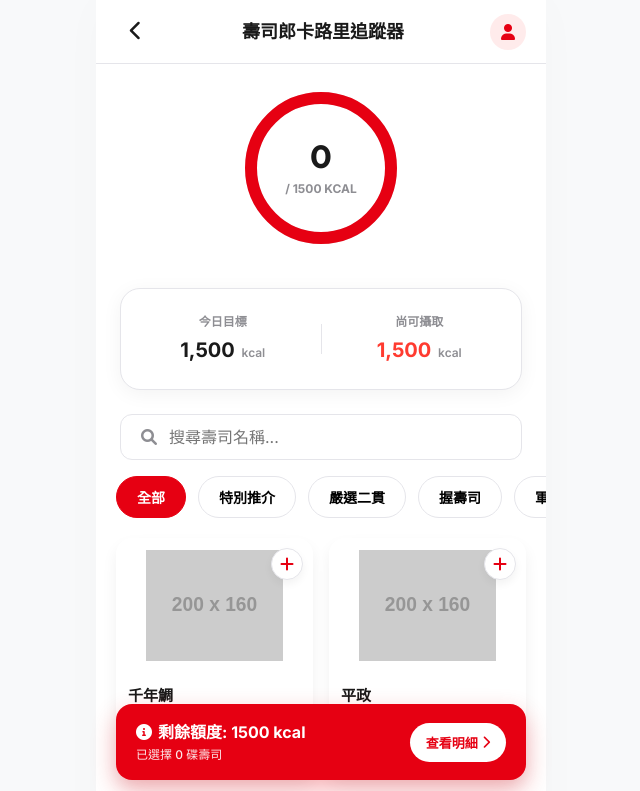
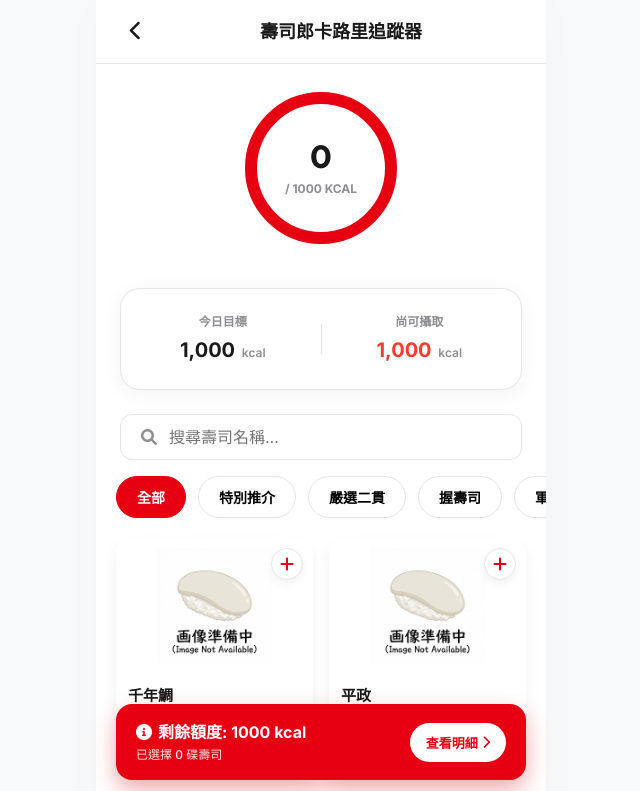
Before and after one commit to yhlauad/sushi-test, a plain HTML site: page index.html in a window 1280 px wide. Both pictures are taken after a click on the button "進入卡路里追蹤". Shown: the top 791 px of the page, without its empty margins (319-959 px from the left). Drawn offline with Linux system fonts and the light colour scheme; placeholder pictures from the web are drawn by us.

Commit message:
update placeholder image

```diff
--- a/index.html
+++ b/index.html
@@ -188,7 +188,6 @@
                 <button id="back-to-setup-from-cal" class="back-btn"><i class="fas fa-chevron-left"></i></button>
                 <h1>壽司郎卡路里追蹤器</h1>
                 <div class="header-actions">
-                    <button class="profile-btn"><i class="fas fa-user"></i></button>
                 </div>
             </header>
             <main>
@@ -202,7 +201,7 @@
                         </svg>
                         <div id="edit-goal-trigger" class="progress-content clickable">
                             <span id="total-calories">0</span>
-                            <span class="goal-label">/ <span id="goal-display">1500</span> KCAL</span>
+                            <span class="goal-label">/ <span id="goal-display">1000</span> KCAL</span>
                         </div>
                     </div>
                 </div>
@@ -210,13 +209,13 @@
                 <div class="calorie-summary-card">
                     <div id="goal-summary-item" class="summary-item clickable">
                         <span class="label">今日目標</span>
-                        <div class="value"><span id="summary-goal-display">1,500</span> <span class="unit">kcal</span>
+                        <div class="value"><span id="summary-goal-display">1,000</span> <span class="unit">kcal</span>
                         </div>
                     </div>
                     <div class="divider"></div>
                     <div class="summary-item highlight">
                         <span class="label">尚可攝取</span>
-                        <div class="value"><span id="remaining-calories">1,500</span> <span class="unit">kcal</span>
+                        <div class="value"><span id="remaining-calories">1,000</span> <span class="unit">kcal</span>
                         </div>
                     </div>
                 </div>
@@ -247,7 +246,7 @@
                 <div class="footer-info">
                     <div class="main-info">
                         <i class="fas fa-info-circle"></i>
-                        <span>剩餘額度: <span id="footer-remaining">1500</span> kcal</span>
+                        <span>剩餘額度: <span id="footer-remaining">1000</span> kcal</span>
                     </div>
                     <div class="sub-info">
                         已選擇 <span id="footer-count">0</span> 碟壽司
--- a/script.js
+++ b/script.js
@@ -11,7 +11,7 @@
         sushiData: [],
         consumedSushi: [], // { sushi_name, calories, id }
         totalCalories: 0,
-        calorieGoal: 2000,
+        calorieGoal: 1000,
         currentCategory: 'all',
         searchQuery: ''
     };
@@ -384,7 +384,7 @@
                     <i class="fas fa-plus"></i>
                     ${count > 0 ? `<span class="portion-badge">${count}</span>` : ''}
                 </div>
-                <img src="${sushi.image_url}" alt="${sushi.sushi_name}" onerror="this.src='https://placehold.co/200x160?text=${encodeURIComponent(sushi.sushi_name)}'">
+                <img src="${sushi.image_url || 'placeholder.png'}" alt="${sushi.sushi_name}" onerror="this.src='placeholder.png'">
                 <div class="sushi-info">
                     <div class="sushi-name">${sushi.sushi_name}</div>
                     <div class="sushi-calories"><i class="fas fa-fire"></i> ${sushi.calories} KCAL</div>
```
Also changed, not shown: placeholder.png (added).
